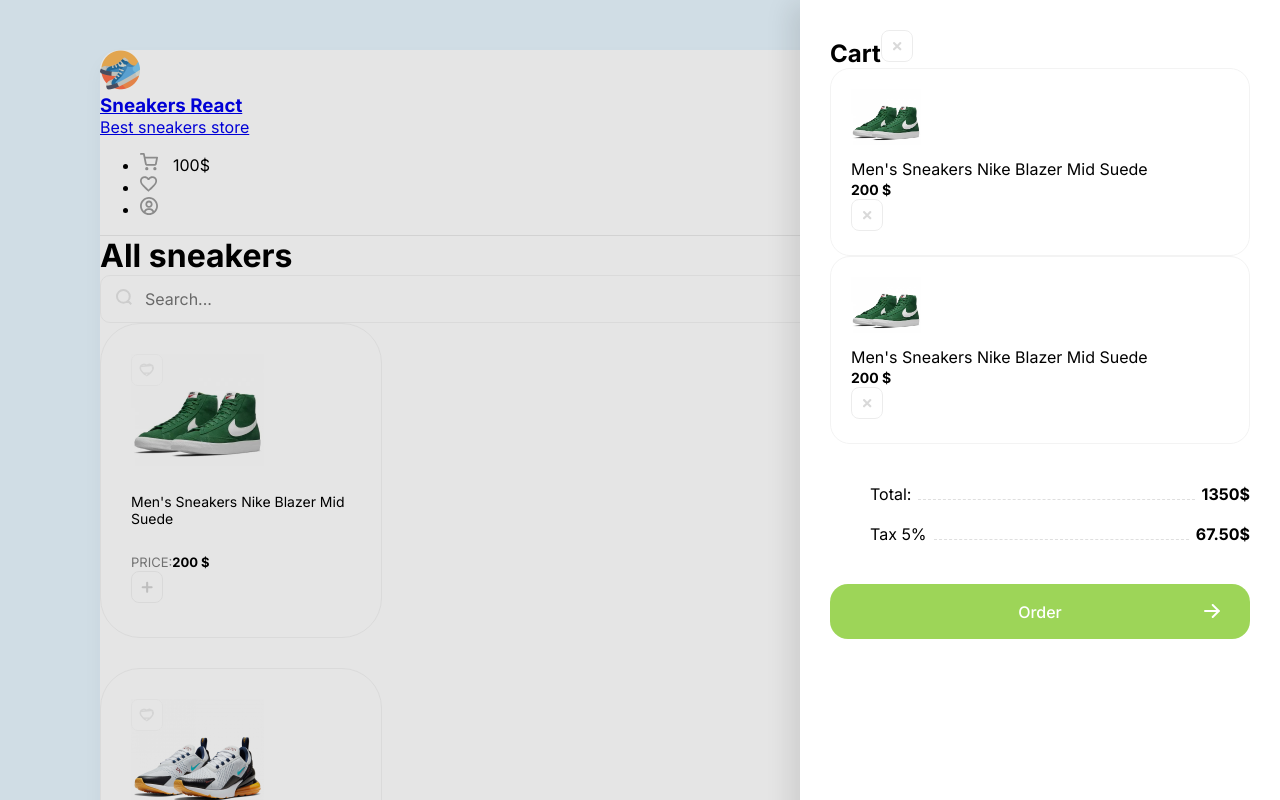
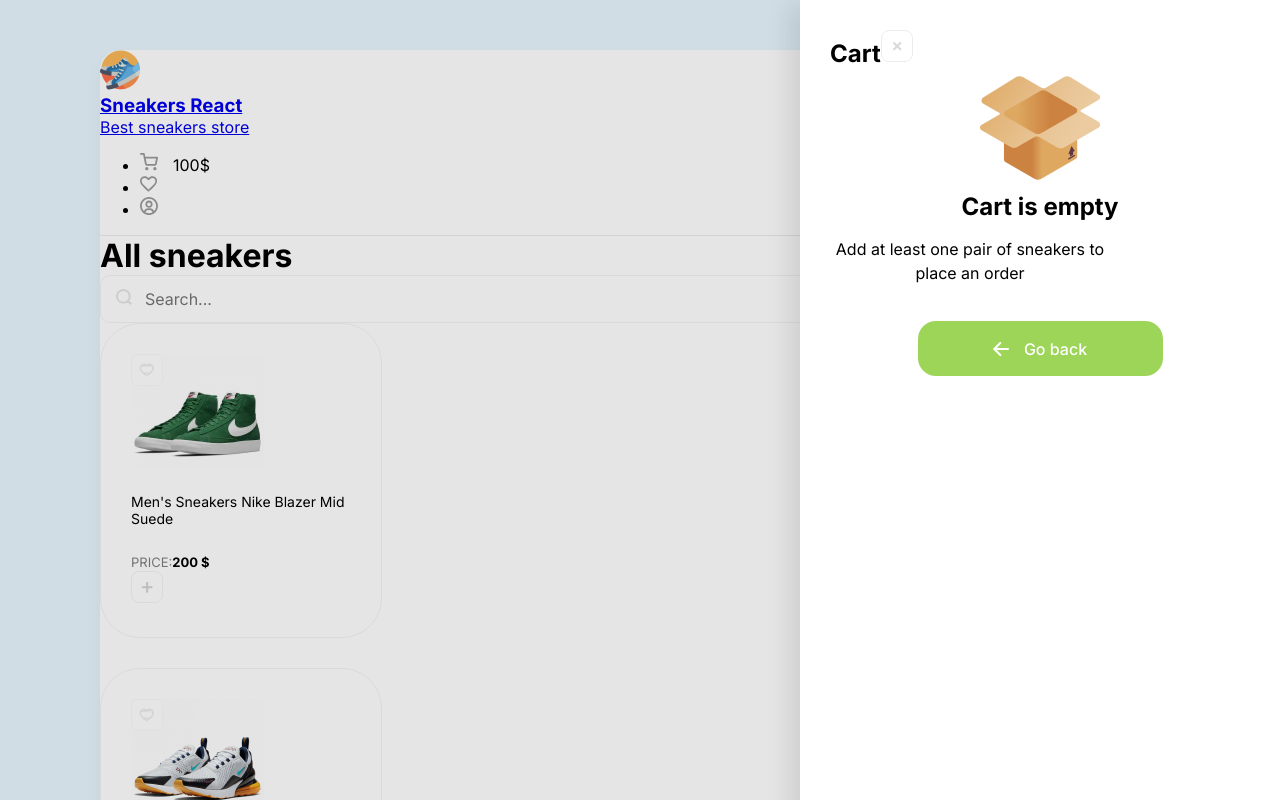
Before and after one commit to rozalyukV/sneakers-react, a React (Create React App) app: page / in a window 1280 px wide. Both pictures are taken after a click on the item "100$". Shown: the top 800 px of the page. Built offline with nearby package versions, Linux system fonts and the light colour scheme; data requests are answered from the project's data file.

Commit message:
added Context API, fixed bugs with adding/removing items from cart and favorites, refactored Drawer and Home components, created Info component

```diff
--- a/package.json
+++ b/package.json
@@ -9,6 +9,7 @@
     "axios": "^1.3.5",
     "macro-css": "^1.0.5",
     "react": "^18.2.0",
+    "react-content-loader": "^6.2.1",
     "react-dom": "^18.2.0",
     "react-router-dom": "^6.10.0",
     "react-scripts": "5.0.1",
--- a/server/db.json
+++ b/server/db.json
@@ -3,77 +3,77 @@
     {
       "title": "Men's Sneakers Nike Blazer Mid Suede",
       "price": 200,
-      "imageUrl": "/img/sneakers/1.jpg"
+      "imageUrl": "/img/sneakers/1.jpg",
+      "id": 1
     },
     {
       "title": "Men's Sneakers Nike Air Max 270",
       "price": 250,
-      "imageUrl": "/img/sneakers/2.jpg"
+      "imageUrl": "/img/sneakers/2.jpg",
+      "id": 2
     },
     {
       "title": "Men's Sneakers Nike Blazer Mid Suede",
       "price": 180,
-      "imageUrl": "/img/sneakers/3.jpg"
+      "imageUrl": "/img/sneakers/3.jpg",
+      "id": 3
     },
     {
       "title": "Sneakers Puma X Aka Boku Future Rider",
       "price": 300,
-      "imageUrl": "/img/sneakers/4.jpg"
+      "imageUrl": "/img/sneakers/4.jpg",
+      "id": 4
     },
     {
       "title": "Men's Sneakers Under Armour Curry 8",
       "price": 220,
-      "imageUrl": "/img/sneakers/5.jpg"
+      "imageUrl": "/img/sneakers/5.jpg",
+      "id": 5
     },
     {
       "title": "Men's Sneakers Nike Kyrie 7",
       "price": 280,
-      "imageUrl": "/img/sneakers/6.jpg"
+      "imageUrl": "/img/sneakers/6.jpg",
+      "id": 6
     },
     {
       "title": "Men's Sneakers Jordan Air Jordan 11",
       "price": 210,
-      "imageUrl": "/img/sneakers/7.jpg"
+      "imageUrl": "/img/sneakers/7.jpg",
+      "id": 7
     },
     {
       "title": "Men's Sneakers Nike LeBron XVIII",
       "price": 340,
-      "imageUrl": "/img/sneakers/8.jpg"
+      "imageUrl": "/img/sneakers/8.jpg",
+      "id": 8
     },
     {
       "title": "Men's Sneakers Nike Lebron XVIII Low",
       "price": 150,
-      "imageUrl": "/img/sneakers/9.jpg"
+      "imageUrl": "/img/sneakers/9.jpg",
+      "id": 9
     },
     {
       "title": "Men's Sneakers Nike Blazer Mid Suede",
       "price": 260,
-      "imageUrl": "/img/sneakers/10.jpg"
+      "imageUrl": "/img/sneakers/10.jpg",
+      "id": 10
     },
     {
       "title": "Sneakers X Aka Boku Future Rider",
       "price": 230,
-      "imageUrl": "/img/sneakers/11.jpg"
+      "imageUrl": "/img/sneakers/11.jpg",
+      "id": 11
     },
     {
       "title": "Men's Sneakers Nike Kyrie Flytrap IV",
       "price": 290,
-      "imageUrl": "/img/sneakers/12.jpg"
+      "imageUrl": "/img/sneakers/12.jpg",
+      "id": 12
     }
   ],
-  "cart": [
-    {
-      "title": "Men's Sneakers Nike Blazer Mid Suede",
-      "imageUrl": "/img/sneakers/1.jpg",
-      "price": 200,
-      "id": 8
-    },
-    {
-      "title": "Men's Sneakers Nike Blazer Mid Suede",
-      "imageUrl": "/img/sneakers/1.jpg",
-      "price": 200,
-      "id": 9
-    }
-  ],
-  "favorites": []
+  "cart": [],
+  "favorites": [],
+  "orders": []
 }
--- a/src/components/app/App.js
+++ b/src/components/app/App.js
@@ -1,5 +1,6 @@
 import { useEffect, useState } from 'react'
 import { Routes, Route } from 'react-router-dom'
+import AppContext from '../../constext/constext'
 import axios from 'axios'
 
 import Header from '../header/Header'
@@ -13,22 +14,36 @@ function App() {
   const [favorites, setFavorites] = useState([])
   const [searchValue, setSearchValue] = useState('')
   const [isCartOpened, setIsCartOpened] = useState(false)
+  const [isLoading, setIsLoading] = useState(true)
 
   useEffect(() => {
-    axios.get('http://localhost:3001/items').then((res) => {
-      setItems(res.data)
-    })
-    axios.get('http://localhost:3001/cart').then((res) => {
-      setCartItems(res.data)
-    })
-    axios.get('http://localhost:3001/favorites').then((res) => {
-      setFavorites(res.data)
-    })
+    const fetchData = async () => {
+      const cartResponse = await axios.get('http://localhost:3001/cart')
+      const favoritesResponse = await axios.get(
+        'http://localhost:3001/favorites'
+      )
+      const itemsResponse = await axios.get('http://localhost:3001/items')
+
+      setIsLoading(false)
+
+      setCartItems(cartResponse.data)
+      setFavorites(favoritesResponse.data)
+      setItems(itemsResponse.data)
+    }
+
+    fetchData()
   }, [])
 
   const onAddToCart = (obj) => {
+    if (cartItems.find((item) => item.id === obj.id)) {
+      axios.delete(`http://localhost:3001/cart/${obj.id}`)
+      setCartItems((cartItems) =>
+        cartItems.filter((item) => item.id !== obj.id)
+      )
+    } else {
       axios.post('http://localhost:3001/cart', obj)
       setCartItems((cartItems) => [...cartItems, obj])
+    }
   }
 
   const onRemoveFromCart = (id) => {
@@ -40,6 +55,9 @@ function App() {
     try {
       if (favorites.find((item) => item.id === obj.id)) {
         axios.delete(`http://localhost:3001/favorites/${obj.id}`)
+        setFavorites((favorites) =>
+          favorites.filter((item) => item.id !== obj.id)
+        )
       } else {
         const { data } = await axios.post(
           'http://localhost:3001/favorites',
@@ -56,38 +74,48 @@ function App() {
     setSearchValue(event.target.value)
   }
 
+  const isItemAdded = (id) => {
+    return cartItems.some((obj) => obj.id === id)
+  }
+
+  const isItemFavorite = (id) => {
+    return favorites.some((obj) => obj.id === id)
+  }
+
   return (
+    <AppContext.Provider
+      value={{
+        items,
+        cartItems,
+        favorites,
+        isItemAdded,
+        isItemFavorite,
+        onAddToFavorite,
+        setIsCartOpened,
+        setCartItems,
+      }}
+    >
       <div className="wrapper clear">
-      {isCartOpened && (
-        <Drawer
-          items={cartItems}
-          onCloseCart={() => setIsCartOpened(false)}
-          onRemoveFromCart={onRemoveFromCart}
-        />
-      )}
+        {isCartOpened && <Drawer onRemoveFromCart={onRemoveFromCart} />}
         <Header onOpenCart={() => setIsCartOpened(true)} />
         <Routes>
           <Route
             path="/"
             element={
               <Home
-              items={items}
                 searchValue={searchValue}
                 setSearchValue={setSearchValue}
                 onChangeSearchInput={onChangeSearchInput}
                 onAddToFavorite={onAddToFavorite}
                 onAddToCart={onAddToCart}
+                isLoading={isLoading}
               />
             }
           />
-        <Route
-          path="/favorites"
-          element={
-            <Favorites items={favorites} onAddToFavorite={onAddToFavorite} />
-          }
-        />
+          <Route path="/favorites" element={<Favorites />} />
         </Routes>
       </div>
+    </AppContext.Provider>
   )
 }
 
--- a/src/components/drawer/Drawer.js
+++ b/src/components/drawer/Drawer.js
@@ -1,4 +1,45 @@
-const Drawer = ({ onCloseCart, onRemoveFromCart, items = [] }) => {
+import { useContext, useState } from 'react'
+import axios from 'axios'
+import AppContext from '../../constext/constext'
+
+import Info from '../info/Info'
+
+const Drawer = ({ onRemoveFromCart }) => {
+  const { cartItems, setIsCartOpened, setCartItems } = useContext(AppContext)
+  const [orderId, setOrderId] = useState(null)
+  const [isOrderComplete, setIsOrderComplete] = useState(false)
+  const [isLoading, setIsLoading] = useState(false)
+
+  const getCartItemsIds = (cartItems) => {
+    return cartItems.map((item) => item.id)
+  }
+
+  const deleteCartItems = async (cartItems) => {
+    const ids = getCartItemsIds(cartItems)
+    const promises = []
+    for (let id of ids) {
+      const promise = axios.delete(`http://localhost:3001/cart/${id}`)
+      promises.push(promise)
+    }
+    return await Promise.all(promises)
+  }
+
+  const onClickOrder = async () => {
+    try {
+      setIsLoading(true)
+      const { data } = await axios.post('http://localhost:3001/orders', {
+        cartItems,
+      })
+      setOrderId(data.id)
+      await deleteCartItems(cartItems)
+      setIsOrderComplete(true)
+      setCartItems([])
+    } catch (error) {
+      alert('Failed to create order!')
+    }
+    setIsLoading(false)
+  }
+
   return (
     <div className="overlay">
       <div className="drawer d-flex flex-column">
@@ -8,15 +49,18 @@ const Drawer = ({ onCloseCart, onRemoveFromCart, items = [] }) => {
             className="closeBtn cu-p"
             src="/img/btn-close.svg"
             alt="Close"
-            onClick={onCloseCart}
+            onClick={() => setIsCartOpened(false)}
           />
         </h2>
 
-        {items.length > 0 ? (
-          <div>
+        {cartItems.length > 0 ? (
+          <div className="d-flex flex-column flex">
             <div className="items flex">
-              {items.map((obj) => (
-                <div className="cartItem d-flex align-center mb-20">
+              {cartItems.map((obj) => (
+                <div
+                  key={obj.id}
+                  className="cartItem d-flex align-center mb-20"
+                >
                   <div
                     style={{ backgroundImage: `url(${obj.imageUrl})` }}
                     className="cartItemImg"
@@ -47,29 +91,29 @@ const Drawer = ({ onCloseCart, onRemoveFromCart, items = [] }) => {
                   <b>67.50$</b>
                 </li>
               </ul>
-              <button className="greenButton">
+              <button
+                disabled={isLoading}
+                onClick={onClickOrder}
+                className="greenButton"
+              >
                 Order <img src="/img/arrow.svg" alt="Arrow" />
               </button>
             </div>
           </div>
         ) : (
-          <div class="cartEmpty d-flex align-center justify-center flex-column flex">
-            <img
-              class="mb-20"
-              width="120px"
-              height="120px"
-              src="/img/empty-cart.jpg"
-              alt="Empty"
-            />
-            <h2>Cart is empty</h2>
-            <p class="opacity-6">
-              Add at least one pair of sneakers to place an order.
-            </p>
-            <button onClick={onCloseCart} className="greenButton">
-              <img src="/img/arrow.svg" alt="Arrow" />
-              Go back
-            </button>
-          </div>
+          <Info
+            title={isOrderComplete ? 'Order is processed!' : 'Cart is empty'}
+            description={
+              isOrderComplete
+                ? `Your order #${orderId} will soon be delivered by courier`
+                : 'Add at least one pair of sneakers to place an order'
+            }
+            image={
+              isOrderComplete
+                ? '/img/complete-order.jpg'
+                : '/img/empty-cart.jpg'
+            }
+          />
         )}
       </div>
     </div>
--- a/src/components/header/Header.js
+++ b/src/components/header/Header.js
@@ -1,6 +1,6 @@
 import { Link } from 'react-router-dom'
 
-const Header = (props) => {
+const Header = ({ onOpenCart }) => {
   return (
     <header className="d-flex justify-between align-center p-40">
       <Link to="/">
@@ -13,7 +13,7 @@ const Header = (props) => {
         </div>
       </Link>
       <ul className="d-flex">
-        <li className="mr-30 cu-p" onClick={props.onOpenCart}>
+        <li className="mr-30 cu-p" onClick={onOpenCart}>
           <img width={18} height={18} src="/img/cart.svg" alt="Cart" />
           <span>100$</span>
         </li>
--- /dev/null
+++ b/src/components/info/Info.js
@@ -0,0 +1,20 @@
+import { useContext } from 'react'
+import AppContext from '../../constext/constext'
+
+const Info = ({ title, image, description }) => {
+  const { setIsCartOpened } = useContext(AppContext)
+
+  return (
+    <div className="cartEmpty d-flex align-center justify-center flex-column flex">
+      <img className="mb-20" width="120px" src={image} alt="Empty" />
+      <h2>{title}</h2>
+      <p className="opacity-6">{description}</p>
+      <button onClick={() => setIsCartOpened(false)} className="greenButton">
+        <img src="/img/arrow.svg" alt="Arrow" />
+        Go back
+      </button>
+    </div>
+  )
+}
+
+export default Info
--- /dev/null
+++ b/src/constext/constext.js
@@ -0,0 +1,5 @@
+import { createContext } from 'react'
+
+const AppContext = createContext({})
+
+export default AppContext
```
Also changed, not shown: src/components/card/Card.js (+33 -9 lines), src/index.scss (+21 -0 lines), src/pages/favorites/Favorites.js (+8 -4 lines), src/pages/home/Home.js (+22 -15 lines), 1 other file (tests, documents, lock files or other folders). Lines whose indentation alone changed are shown as unchanged.
